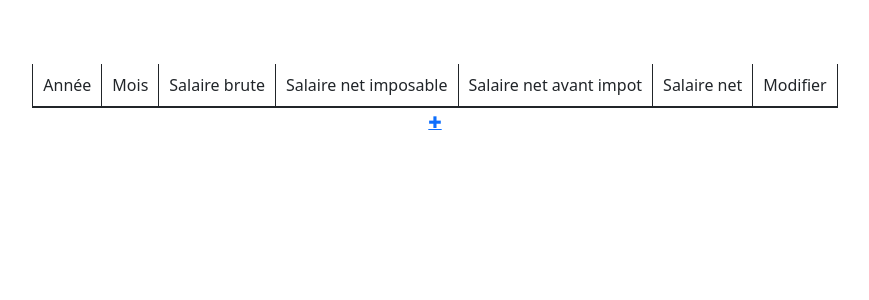
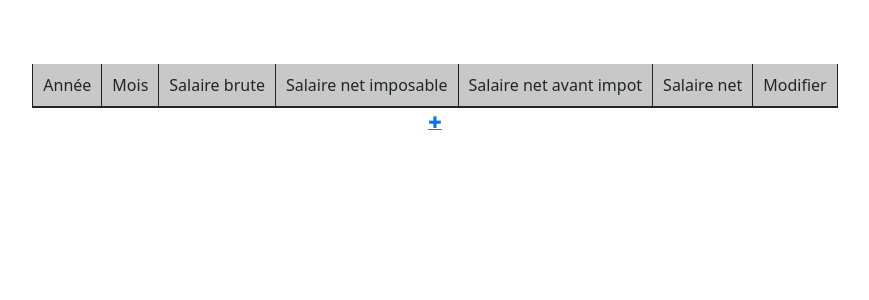
Before and after one commit to jeaunrg/TX, a Django app: page / in a window 1280 px wide, with the pointer over the restyled element. Shown: the top 300 px of the page, without its empty margins (205-1074 px from the left). Run offline with Django 4.2, Linux system fonts and the light colour scheme; the visitor is signed in with stand-in values (Sample User, id 1); data that the repository does not hold is empty; some libraries are stand-ins or nearby versions.

Commit message:
highlight rows

```diff
--- a/tx_site/personal/templates/personal/list_salaire.html
+++ b/tx_site/personal/templates/personal/list_salaire.html
@@ -1,6 +1,11 @@
 {% extends 'base.html' %}
 
 {% block content %}
+<style>
+    tr:hover {
+        background: rgb(201, 200, 200) !important;
+    }
+</style>
 
 <table>
     <thead>
```
